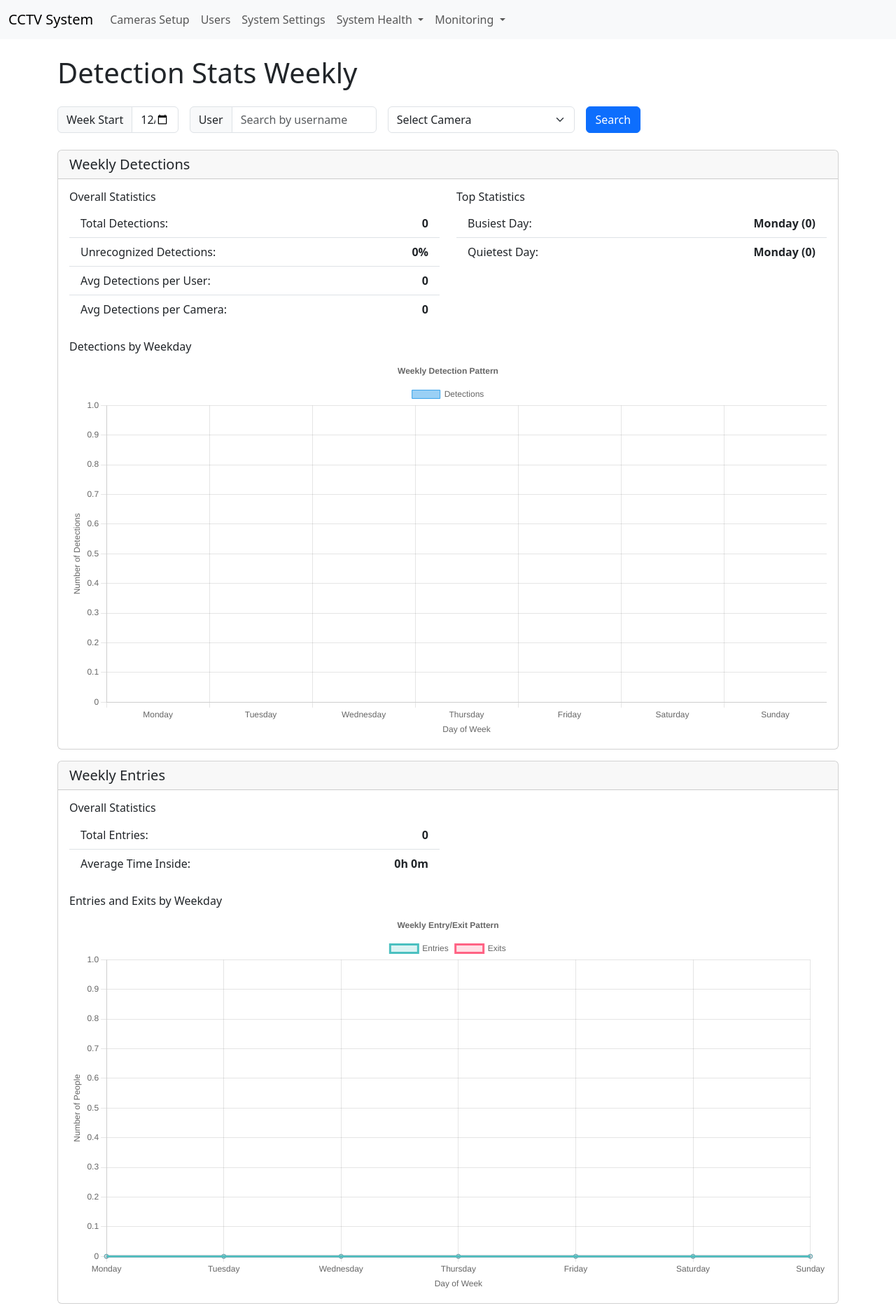
After one commit to pppfkp/cctv_inzynierka, a Django app: page /detections/weekly/ in a window 1280 px wide. The commit adds this page. Shown: the whole page at 70% size. Run offline with Django 5.2, Linux system fonts and the light colour scheme; data that the repository does not hold is empty.

Commit message:
Made weekly statistics

```diff
--- a/main_app/main_app/urls.py
+++ b/main_app/main_app/urls.py
@@ -3,7 +3,7 @@ from django.contrib import admin
 from django.urls import path, include
 from face_recognition.views import create_recognition_view, extract_embedding_view, FindClosestEmbeddingView
 from management.views import add_camera_view, add_face_embedding_view, camera_streams_raw_view, containers_status_view, delete_camera_view, edit_camera_view, hard_reset_all_containers_view, hard_restart_container_view, soft_reset_all_containers_view, soft_restart_container_view, start_all_containers_view, start_container_view, stop_all_containers_view, stop_container_view
-from stats.views import camera_detections_view, detections_view, entries_list_view, recognize_entry_view, recognize_exit_view
+from stats.views import camera_detections_view, detections_view, detections_weekly_view, entries_list_view, recognize_entry_view, recognize_exit_view
 from django.conf import settings
 from django.conf.urls.static import static
 from management.views import home, camera_streams_view
@@ -68,6 +68,7 @@ urlpatterns = [
     path('exit/recognize/', recognize_exit_view, name='recognize_exit'),
     path('stats/detections/', detections_view, name='detections'),
     path('camera-detections/', camera_detections_view, name='camera_detections'),
+    path('detections/weekly/', detections_weekly_view, name='detections_weekly'),
 
     # face recognition
     path('face_recognition/extract_embedding/', extract_embedding_view, name='extract-embedding-view'),
--- a/main_app/management/templates/custom_base.html
+++ b/main_app/management/templates/custom_base.html
@@ -15,9 +15,6 @@
           </button>
           <div class="collapse navbar-collapse" id="navbarSupportedContent">
             <ul class="navbar-nav me-auto mb-2 mb-lg-0">
-              <li class="nav-item">
-                <a class="nav-link" aria-current="page" href="index.html">Dashboard</a>
-              </li>
               <li class="nav-item">
                 <a class="nav-link" href="{% url 'cameras_setup' %}">Cameras Setup</a>
               </li>
@@ -43,7 +40,8 @@
                   <li><a class="dropdown-item" href="{% url 'camera_streams' %}">Live Augumented View</a></li>
                   <li><a class="dropdown-item" href="{% url 'camera_streams_raw' %}">Live Raw View</a></li>
                   <li><a class="dropdown-item" href="{% url 'entries_list' %}">Entries</a></li>
-                  <li><a class="dropdown-item" href="{% url 'detections' %}">Stats</a></li>
+                  <li><a class="dropdown-item" href="{% url 'detections' %}">Daily Stats</a></li>
+                  <li><a class="dropdown-item" href="{% url 'detections_weekly' %}">Weekly Stats</a></li>
                   <li><a class="dropdown-item" href="{% url 'camera_detections' %}">Heatmaps</a></li>
                 </ul>
               </li>
--- /dev/null
+++ b/main_app/stats/templates/detections_weekly.html
@@ -0,0 +1,242 @@
+{% extends 'custom_base.html' %}
+
+{% block content %}
+<div class="container mt-4">
+    <div class="d-flex justify-content-between align-items-center mb-4">
+        <h1 class="text-center mb-0">Detection Stats Weekly</h1>
+    </div>
+
+    <!-- Search and Filter Form -->
+    <form method="get" class="mb-4">
+        <div class="row g-3">
+            <div class="col-md-2">
+                <div class="input-group">
+                    <span class="input-group-text">Week Start</span>
+                    <input type="date" name="week_start" class="form-control" value="{{ week_start|date:'Y-m-d' }}">
+                </div>
+            </div>
+            <div class="col-md-3">
+                <div class="input-group">
+                    <span class="input-group-text">User</span>
+                    <input type="text" name="username" class="form-control" value="{{ username }}" placeholder="Search by username">
+                </div>
+            </div>
+            <div class="col-md-3">
+                <select name="camera" class="form-select" aria-label="Select Camera">
+                    <option value="">Select Camera</option>
+                    {% for camera in cameras %}
+                    <option value="{{ camera.id }}" {% if camera.id|stringformat:"s" == camera_id %}selected{% endif %}>
+                        {{ camera.name }}
+                    </option>
+                    {% endfor %}
+                </select>
+            </div>
+            <div class="col-md-1">
+                <button type="submit" class="btn btn-primary w-100">Search</button>
+            </div>
+        </div>
+    </form>
+
+    <!-- Detection Stats Card -->
+    <div class="card mb-3">
+        <div class="card-header">
+            <h5 class="mb-0">Weekly Detections</h5>
+        </div>
+        <div class="card-body">
+            <div class="row">
+                <div class="col-md-6">
+                    <h6>Overall Statistics</h6>
+                    <ul class="list-group list-group-flush">
+                        <li class="list-group-item d-flex justify-content-between">
+                            <span>Total Detections:</span>
+                            <strong>{{ total_detections }}</strong>
+                        </li>
+                        {% if unrecognized_percentage is not None %}
+                        <li class="list-group-item d-flex justify-content-between">
+                            <span>Unrecognized Detections:</span>
+                            <strong>{{ unrecognized_percentage }}%</strong>
+                        </li>
+                        {% endif %}
+                        {% if avg_detections_per_user is not None %}
+                        <li class="list-group-item d-flex justify-content-between">
+                            <span>Avg Detections per User:</span>
+                            <strong>{{ avg_detections_per_user }}</strong>
+                        </li>
+                        {% endif %}
+                        {% if avg_detections_per_camera is not None %}
+                        <li class="list-group-item d-flex justify-content-between">
+                            <span>Avg Detections per Camera:</span>
+                            <strong>{{ avg_detections_per_camera }}</strong>
+                        </li>
+                        {% endif %}
+                    </ul>
+                </div>
+                <div class="col-md-6">
+                    <h6>Top Statistics</h6>
+                    <ul class="list-group list-group-flush">
+                        <li class="list-group-item d-flex justify-content-between">
+                            <span>Busiest Day:</span>
+                            <strong>{{ busiest_day_detections.weekday }} ({{ busiest_day_detections.count }})</strong>
+                        </li>
+                        <li class="list-group-item d-flex justify-content-between">
+                            <span>Quietest Day:</span>
+                            <strong>{{ quietest_day_detections.weekday }} ({{ quietest_day_detections.count }})</strong>
+                        </li>
+                        {% if top_user %}
+                        <li class="list-group-item d-flex justify-content-between">
+                            <span>Most Active User:</span>
+                            <strong>{{ top_user.user__username }} ({{ top_user.count }})</strong>
+                        </li>
+                        <li class="list-group-item d-flex justify-content-between">
+                            <span>Least Active User:</span>
+                            <strong>{{ bottom_user.user__username }} ({{ bottom_user.count }})</strong>
+                        </li>
+                        {% endif %}
+                        {% if top_camera %}
+                        <li class="list-group-item d-flex justify-content-between">
+                            <span>Most Active Camera:</span>
+                            <strong>{{ top_camera.camera__name }} ({{ top_camera.count }})</strong>
+                        </li>
+                        <li class="list-group-item d-flex justify-content-between">
+                            <span>Least Active Camera:</span>
+                            <strong>{{ bottom_camera.camera__name }} ({{ bottom_camera.count }})</strong>
+                        </li>
+                        {% endif %}
+                    </ul>
+                </div>
+            </div>
+            <div class="row mt-4">
+                <div class="col-12">
+                    <h6>Detections by Weekday</h6>
+                    <canvas id="detectionsChart"></canvas>
+                </div>
+            </div>
+        </div>
+    </div>
+
+    <!-- Entries Stats Card -->
+    <div class="card mb-3">
+        <div class="card-header">
+            <h5 class="mb-0">Weekly Entries</h5>
+        </div>
+        <div class="card-body">
+            <div class="row">
+                <div class="col-md-6">
+                    <h6>Overall Statistics</h6>
+                    <ul class="list-group list-group-flush">
+                        <li class="list-group-item d-flex justify-content-between">
+                            <span>Total Entries:</span>
+                            <strong>{{ total_entries }}</strong>
+                        </li>
+                        <li class="list-group-item d-flex justify-content-between">
+                            <span>Average Time Inside:</span>
+                            <strong>{{ avg_duration }}</strong>
+                        </li>
+                    </ul>
+                </div>
+            </div>
+            <div class="row mt-4">
+                <div class="col-12">
+                    <h6>Entries and Exits by Weekday</h6>
+                    <canvas id="entriesExitsChart"></canvas>
+                </div>
+            </div>
+        </div>
+    </div>
+</div>
+
+<!-- Include Chart.js -->
+<script src="https://cdn.jsdelivr.net/npm/chart.js"></script>
+
+<script>
+    // Detections Chart
+    const detectionsData = {{ detection_timeseries|safe }};
+    new Chart(document.getElementById('detectionsChart'), {
+        type: 'bar',
+        data: {
+            labels: detectionsData.map(d => d.weekday),
+            datasets: [{
+                label: 'Detections',
+                data: detectionsData.map(d => d.count),
+                backgroundColor: 'rgba(54, 162, 235, 0.5)',
+                borderColor: 'rgba(54, 162, 235, 1)',
+                borderWidth: 1
+            }]
+        },
+        options: {
+            responsive: true,
+            scales: {
+                y: {
+                    beginAtZero: true,
+                    title: {
+                        display: true,
+                        text: 'Number of Detections'
+                    }
+                },
+                x: {
+                    title: {
+                        display: true,
+                        text: 'Day of Week'
+                    }
+                }
+            },
+            plugins: {
+                title: {
+                    display: true,
+                    text: 'Weekly Detection Pattern'
+                }
+            }
+        }
+    });
+
+    // Entries/Exits Chart
+    const entriesData = {{ entry_timeseries|safe }};
+    const exitsData = {{ exit_timeseries|safe }};
+    new Chart(document.getElementById('entriesExitsChart'), {
+        type: 'line',
+        data: {
+            labels: entriesData.map(d => d.weekday),
+            datasets: [{
+                label: 'Entries',
+                data: entriesData.map(d => d.count),
+                borderColor: 'rgba(75, 192, 192, 1)',
+                backgroundColor: 'rgba(75, 192, 192, 0.2)',
+                tension: 0.1,
+                fill: true
+            },
+            {
+                label: 'Exits',
+                data: exitsData.map(d => d.count),
+                borderColor: 'rgba(255, 99, 132, 1)',
+                backgroundColor: 'rgba(255, 99, 132, 0.2)',
+                tension: 0.1,
+                fill: true
+            }]
+        },
+        options: {
+            responsive: true,
+            scales: {
+                y: {
+                    beginAtZero: true,
+                    title: {
+                        display: true,
+                        text: 'Number of People'
+                    }
+                },
+                x: {
+                    title: {
+                        display: true,
+                        text: 'Day of Week'
+                    }
+                }
+            },
+            plugins: {
+                title: {
+                    display: true,
+                    text: 'Weekly Entry/Exit Pattern'
+                }
+            }
+        }
+    });
+    </script>
+    {% endblock %}
--- a/main_app/stats/views.py
+++ b/main_app/stats/views.py
@@ -20,6 +20,7 @@ from datetime import datetime, timedelta
 from django.db.models import F, ExpressionWrapper, DateTimeField, DurationField
 from django.shortcuts import get_object_or_404
 from .utils import recognize_entry, recognize_exit
+from django.db.models.functions import ExtractWeekDay
 
 @staff_member_required(login_url='admin:login')
 def entries_live_list_view(request):
@@ -393,10 +394,12 @@ def camera_detections_view(request):
     Entry = apps.get_model('stats', 'Entry')
     Detection = apps.get_model('stats', 'Detection')
     Camera = apps.get_model('management', 'Camera')
+    User = apps.get_model('auth', 'User')
 
     # Get filter parameters
     date_from = request.GET.get('date_from')
     camera_id = request.GET.get('camera')
+    user_filter = request.GET.get('user', '').strip()
 
     # Convert date_from to datetime or use today
     if date_from:
@@ -412,12 +415,21 @@ def camera_detections_view(request):
     else:
         camera = get_object_or_404(Camera, id=camera_id, enabled=True)
 
-    # Get detections for the camera
+    # Build detection query
     detections = Detection.objects.filter(
         camera=camera,
         time__gte=date_from,
         time__lt=date_to
-    ).values('x', 'y', 'w', 'h', 'time')
+    )
+
+    # Apply user filter
+    if user_filter.lower() == 'none':
+        detections = detections.filter(user__isnull=True)
+    elif user_filter:
+        detections = detections.filter(user__username__iexact=user_filter)
+
+    # Get values for processing
+    detections = detections.values('x', 'y', 'w', 'h', 'time')
 
     # Calculate foot positions (bottom center of bounding box)
     detection_points = [
@@ -445,9 +457,174 @@ def camera_detections_view(request):
         'date_from': date_from,
         'camera': camera,
         'cameras': cameras,
+        'user_filter': user_filter,
         'detection_points': json.dumps(detection_points),
         'heatmap_data': json.dumps(heatmap_data),
         'total_detections': len(detection_points)
     }
 
     return render(request, 'camera_detections.html', context)
+
+def detections_weekly_view(request):
+    Entry = apps.get_model('stats', 'Entry')
+    Detection = apps.get_model('stats', 'Detection')
+    User = apps.get_model('auth', 'User')
+    Camera = apps.get_model('management', 'Camera')
+
+    # Get filter parameters
+    week_start = request.GET.get('week_start')
+    username = request.GET.get('username') or ''  # Default to empty string instead of None
+    camera_id = request.GET.get('camera')
+
+    # Convert week_start to datetime or use current week's Monday
+    if week_start:
+        week_start = datetime.strptime(week_start, '%Y-%m-%d')
+    else:
+        today = timezone.now()
+        week_start = today - timedelta(days=today.weekday())
+
+    week_start = week_start.replace(hour=0, minute=0, second=0, microsecond=0)
+    week_end = week_start + timedelta(days=7)
+
+    # Base querysets with distinct to avoid duplicates
+    detections = Detection.objects.filter(time__gte=week_start, time__lt=week_end)
+    entries = Entry.objects.filter(
+        recognition_in__time__gte=week_start,
+        recognition_in__time__lt=week_end
+    ).distinct()  # Add distinct to avoid duplicates
+
+    # Apply filters if provided
+    if username.strip():  # Only filter if username is not empty
+        user = User.objects.get(username=username)
+        detections = detections.filter(user=user)
+        entries = entries.filter(user=user)
+
+    if camera_id:
+        detections = detections.filter(camera_id=camera_id)
+
+    # Rest of the view remains the same until the context...
+
+    # Calculate detection statistics
+    total_detections = detections.count()
+
+    # Only calculate unrecognized stats if no user filter
+    unrecognized_percentage = None
+    if not username.strip():
+        unrecognized_detections = detections.filter(user__isnull=True).count()
+        unrecognized_percentage = (unrecognized_detections / total_detections * 100) if total_detections > 0 else 0
+
+    # Only calculate user stats if no user filter
+    avg_detections_per_user = None
+    top_user = None
+    bottom_user = None
+    if not username.strip():
+        avg_detections_per_user = detections.exclude(user__isnull=True).values('user').annotate(
+            count=Count('id')).aggregate(Avg('count'))['count__avg'] or 0
+        top_user = detections.exclude(user__isnull=True).values('user__username').annotate(
+            count=Count('id')).order_by('-count').first()
+        bottom_user = detections.exclude(user__isnull=True).values('user__username').annotate(
+            count=Count('id')).order_by('count').first()
+
+    # Only calculate camera stats if no camera filter
+    avg_detections_per_camera = None
+    top_camera = None
+    bottom_camera = None
+    if not camera_id:
+        avg_detections_per_camera = detections.values('camera').annotate(
+            count=Count('id')).aggregate(Avg('count'))['count__avg'] or 0
+        top_camera = detections.values('camera__name').annotate(
+            count=Count('id')).order_by('-count').first()
+        bottom_camera = detections.values('camera__name').annotate(
+            count=Count('id')).order_by('count').first()
+
+    # Detection time series (by weekday)
+    detection_timeseries = detections.annotate(
+        weekday=ExtractWeekDay('time')
+    ).values('weekday').annotate(count=Count('id')).order_by('weekday')
+
+    # Convert to list of weekday names and ensure all days are present
+    weekdays = ['Monday', 'Tuesday', 'Wednesday', 'Thursday', 'Friday', 'Saturday', 'Sunday']
+    detection_counts = {item['weekday']: item['count'] for item in detection_timeseries}
+    detection_timeseries = [
+        {
+            'weekday': weekdays[i],
+            'count': detection_counts.get(i + 1, 0)  # Adding 1 because ExtractWeekDay returns 1-7
+        }
+        for i in range(7)
+    ]
+
+    # Entry statistics with distinct count
+    total_entries = entries.count()  # This will now count distinct entries
+    avg_duration = entries.exclude(recognition_out__isnull=True).annotate(
+        duration=ExpressionWrapper(
+            F('recognition_out__time') - F('recognition_in__time'),
+            output_field=DurationField()
+        )
+    ).aggregate(Avg('duration'))['duration__avg']
+
+    # Format duration as hours and minutes
+    if avg_duration:
+        total_minutes = avg_duration.total_seconds() / 60
+        avg_duration_hours = int(total_minutes // 60)
+        avg_duration_minutes = int(total_minutes % 60)
+        avg_duration_formatted = f"{avg_duration_hours}h {avg_duration_minutes}m"
+    else:
+        avg_duration_formatted = "0h 0m"
+
+    # Entry/Exit time series by weekday (with distinct)
+    entry_timeseries = entries.annotate(
+        weekday=ExtractWeekDay('recognition_in__time')
+    ).values('weekday').annotate(count=Count('id', distinct=True)).order_by('weekday')
+
+    entry_counts = {item['weekday']: item['count'] for item in entry_timeseries}
+    entry_timeseries = [
+        {
+            'weekday': weekdays[i],
+            'count': entry_counts.get(i + 1, 0)
+        }
+        for i in range(7)
+    ]
+
+    exit_timeseries = entries.exclude(recognition_out__isnull=True).annotate(
+        weekday=ExtractWeekDay('recognition_out__time')
+    ).values('weekday').annotate(count=Count('id', distinct=True)).order_by('weekday')
+
+    exit_counts = {item['weekday']: item['count'] for item in exit_timeseries}
+    exit_timeseries = [
+        {
+            'weekday': weekdays[i],
+            'count': exit_counts.get(i + 1, 0)
+        }
+        for i in range(7)
+    ]
+
+    # Get busiest day stats
+    busiest_day_detections = max(detection_timeseries, key=lambda x: x['count'])
+    quietest_day_detections = min(detection_timeseries, key=lambda x: x['count'])
+
+    # Get all cameras for dropdown
+    cameras = Camera.objects.filter(enabled=True)
+
+    context = {
+        'week_start': week_start,
+        'username': username,  # Will now be empty string instead of None
+        'camera_id': camera_id,
+        'cameras': cameras,
+        'total_detections': total_detections,
+        'unrecognized_percentage': round(unrecognized_percentage, 2) if unrecognized_percentage is not None else None,
+        'avg_detections_per_user': round(avg_detections_per_user, 2) if avg_detections_per_user is not None else None,
+        'avg_detections_per_camera': round(avg_detections_per_camera, 2) if avg_detections_per_camera is not None else None,
+        'top_user': top_user,
+        'bottom_user': bottom_user,
+        'top_camera': top_camera,
+        'bottom_camera': bottom_camera,
+        'detection_timeseries': json.dumps(detection_timeseries),
+        'total_entries': total_entries,
+        'avg_duration': avg_duration_formatted,
+        'entry_timeseries': json.dumps(entry_timeseries),
+        'exit_timeseries': json.dumps(exit_timeseries),
+        'busiest_day_detections': busiest_day_detections,
+        'quietest_day_detections': quietest_day_detections,
+    }
+
+    return render(request, 'detections_weekly.html', context)
```
Also changed, not shown: main_app/stats/templates/camera_detections.html (+6 -10 lines).
